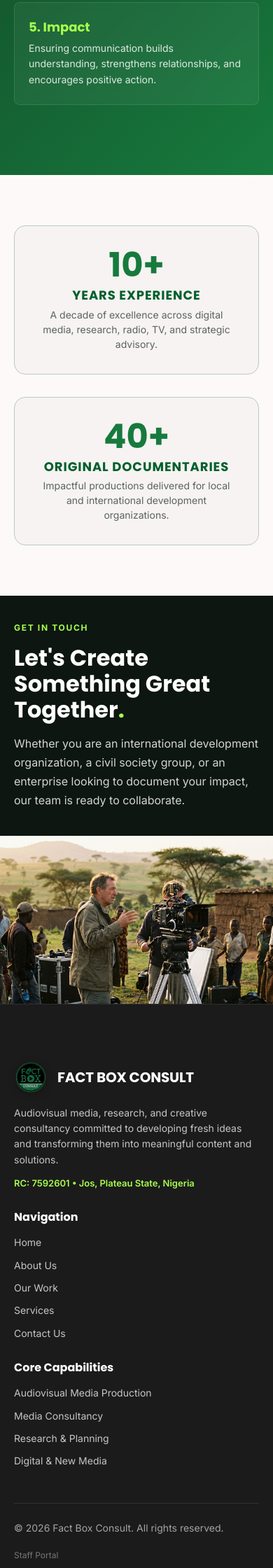
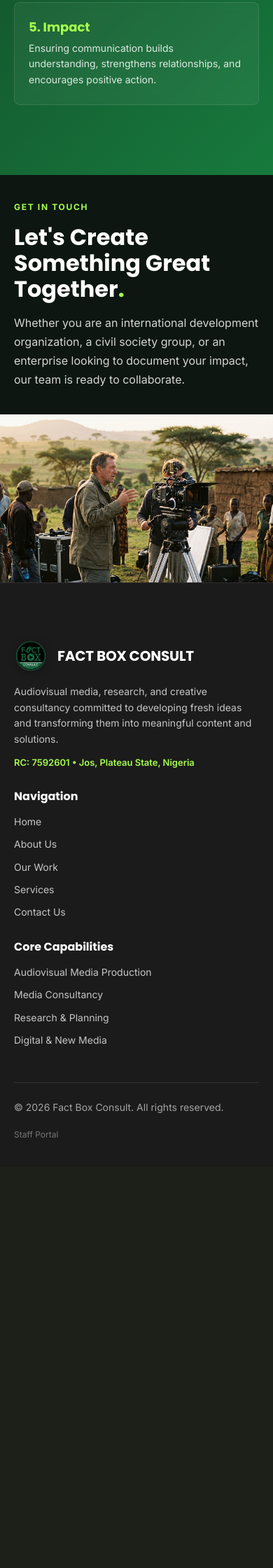
Before and after one commit to Zisan03/FACTBOX-WEBSITE, a Flask app: page / in a window 390 px wide. Shown: the part 4112-6352 px from the top of the page at 70% size. After the commit the page ends 5738 px from the top, so only its background shows below. Run offline with Flask 3, Linux system fonts and the light colour scheme; parts of the project's set-up code (start-up, migrations or seed data) failed here and were passed over.

Commit message:
feat(pages): finalize services and home about cleanup

```diff
--- a/app/templates/public/home.html
+++ b/app/templates/public/home.html
@@ -263,40 +263,7 @@
 </section>
 
 <!-- ==========================================================================
-     8. Proven Track Record (10+ Years / 40+ Documentaries)
-     ========================================================================== -->
-<section style="padding: 72px 0; background: var(--color-surface);">
-  <div class="container">
-    <div style="display: grid; grid-template-columns: repeat(auto-fit, minmax(280px, 1fr)); gap: 32px; align-items: center;">
-      <div style="text-align: center; padding: 32px; background: var(--color-surface-container-low); border-radius: var(--radius-lg); border: 1px solid var(--color-border);">
-        <span style="font-family: var(--font-display); font-size: clamp(48px, 6vw, 64px); font-weight: 700; color: var(--color-primary); line-height: 1; display: block; margin-bottom: 8px;">
-          10+
-        </span>
-        <h3 style="font-size: 18px; font-weight: 700; color: var(--color-primary-dark); margin-bottom: 6px; text-transform: uppercase; letter-spacing: 0.05em;">
-          Years Experience
-        </h3>
-        <p style="font-size: 14px; color: var(--color-text-muted); margin: 0; line-height: 1.5;">
-          A decade of excellence across digital media, research, radio, TV, and strategic advisory.
-        </p>
-      </div>
-
-      <div style="text-align: center; padding: 32px; background: var(--color-surface-container-low); border-radius: var(--radius-lg); border: 1px solid var(--color-border);">
-        <span style="font-family: var(--font-display); font-size: clamp(48px, 6vw, 64px); font-weight: 700; color: var(--color-primary); line-height: 1; display: block; margin-bottom: 8px;">
-          40+
-        </span>
-        <h3 style="font-size: 18px; font-weight: 700; color: var(--color-primary-dark); margin-bottom: 6px; text-transform: uppercase; letter-spacing: 0.05em;">
-          Original Documentaries
-        </h3>
-        <p style="font-size: 14px; color: var(--color-text-muted); margin: 0; line-height: 1.5;">
-          Impactful productions delivered for local and international development organizations.
-        </p>
-      </div>
-    </div>
-  </div>
-</section>
-
-<!-- ==========================================================================
-     9. TVSense-Style Split Call to Action (Behind-the-Scenes Photo)
+     8. TVSense-Style Split Call to Action (Behind-the-Scenes Photo)
      ========================================================================== -->
 <section style="background: #0d1611; color: #ffffff; padding: 0; overflow: hidden;">
   <div class="cta-split-container">
```
Also changed, not shown: app/templates/public/about.html (+1 -10 lines), app/templates/public/services.html (+16 -0 lines).
